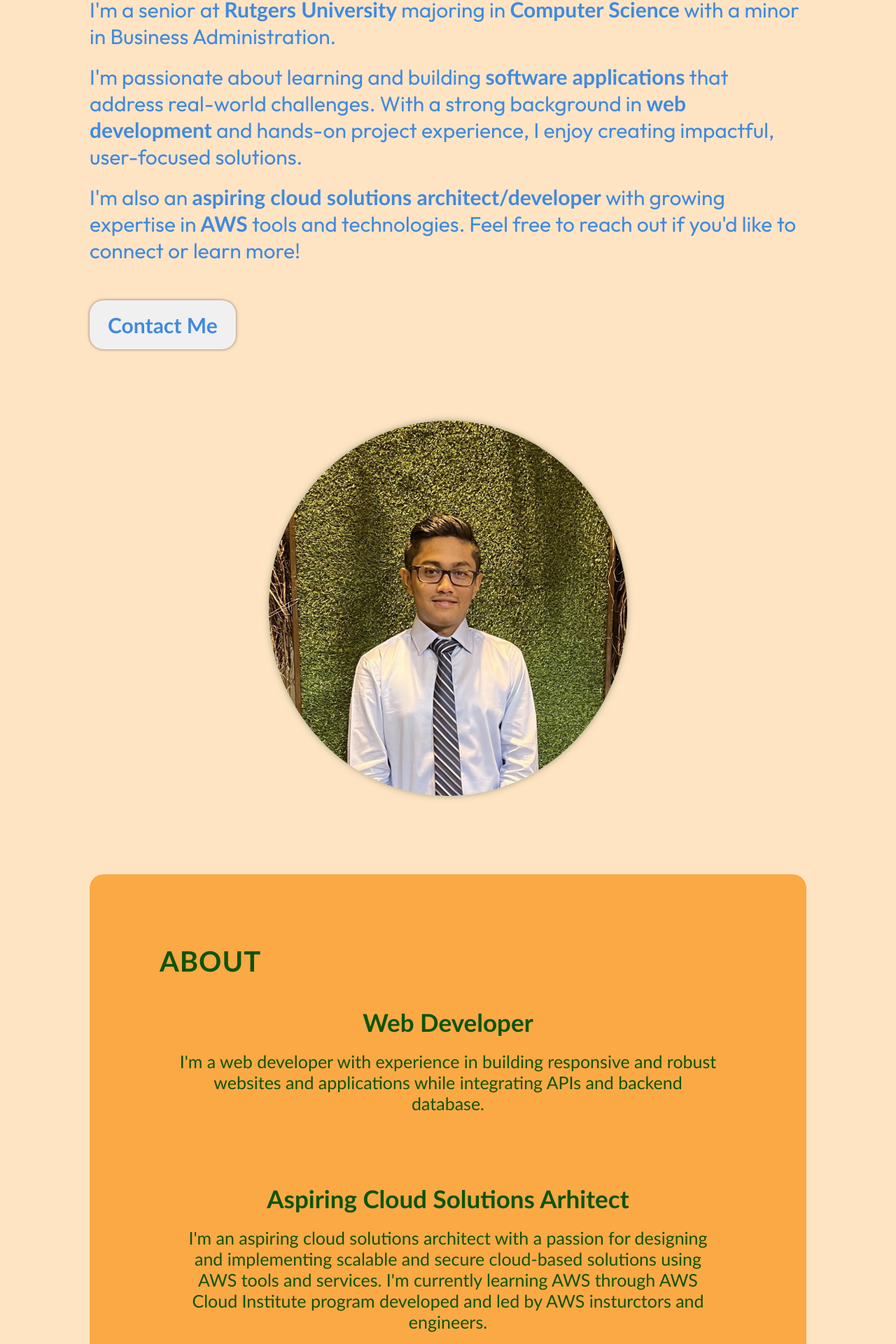
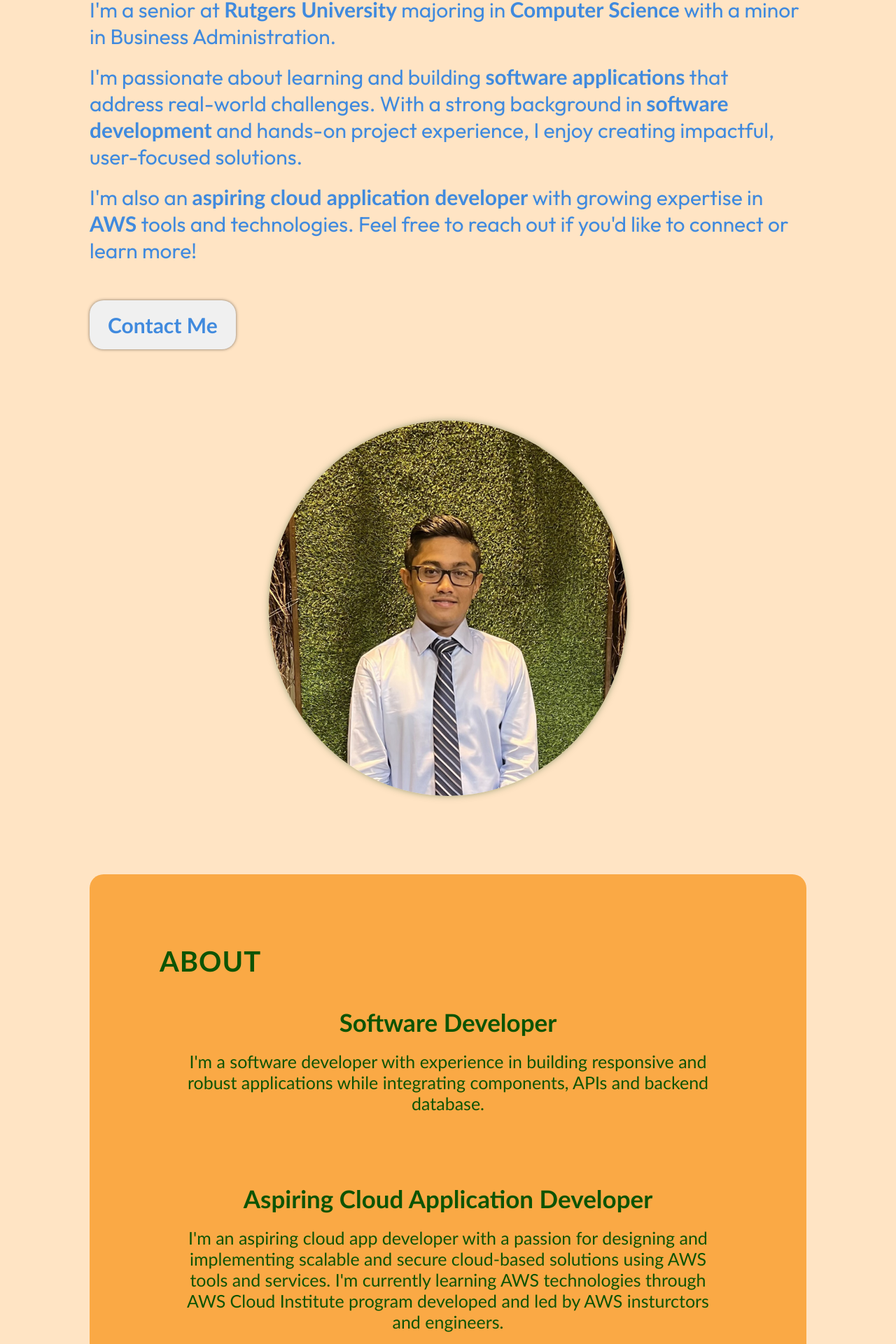
Before and after one commit to jmpatel2113/jineshpatel, a React (Vite) app: page / in a window 1280 px wide. Shown: the part 238-2158 px from the top of the page at 70% size. Built offline with nearby package versions, Linux system fonts and the light colour scheme.

Commit message:
adding experience and updating content

```diff
--- a/src/components/About/About.jsx
+++ b/src/components/About/About.jsx
@@ -10,18 +10,18 @@ const About = () => {
             <ul className={styles.items}>
                 <li className={styles.eachItem}>
                     <div className={styles.descriptions}>
-                        <h3>Web Developer</h3>
-                        <p>I'm a web developer with experience in building responsive and robust websites
-                            and applications while integrating APIs and backend database.
+                        <h3>Software Developer</h3>
+                        <p>I'm a software developer with experience in building responsive and robust
+                            applications while integrating components, APIs and backend database.
                         </p>
                     </div>
                 </li>
                 <li className={styles.eachItem}>
                     <div className={styles.descriptions}>
-                        <h3>Aspiring Cloud Solutions Arhitect</h3>
-                        <p>I'm an aspiring cloud solutions architect with a passion for designing
+                        <h3>Aspiring Cloud Application Developer</h3>
+                        <p>I'm an aspiring cloud app developer with a passion for designing
                             and implementing scalable and secure cloud-based solutions using AWS tools and services.
-                            I'm currently learning AWS through AWS Cloud Institute program developed and
+                            I'm currently learning AWS technologies through AWS Cloud Institute program developed and
                             led by AWS insturctors and engineers.
                         </p>
                     </div>
@@ -31,7 +31,7 @@ const About = () => {
                         <h3>Senior at Rutgers University</h3>
                         <p>I'm a senior attending Rutgers University in New Brunswick, NJ.
                             I'm majoring in Computer Science with B.S. degree and am expected to
-                            graduate in December 2025. I also have minor in Business Administration.
+                            graduate in January 2026. I also have minor in Business Administration.
                         </p>
                     </div>
                 </li>
--- a/src/components/Navbar/Navbar.jsx
+++ b/src/components/Navbar/Navbar.jsx
@@ -15,6 +15,7 @@ const Navbar = () => {
                 <li><a href="#about">About</a></li>
                 <li><a href="#experience">Experience</a></li>
                 <li><a href="#projects">Projects</a></li>
+                <li><a href="#certifications">Certifications</a></li>
                 <li><a href="#contact">Contact</a></li>
             </ul>
 
--- a/src/components/Picture/Picture.jsx
+++ b/src/components/Picture/Picture.jsx
@@ -10,9 +10,9 @@ const Picture = () => {
         <p className={styles.description}>I'm a senior at <strong>Rutgers University</strong> majoring in <strong>Computer Science</strong> with a minor in Business Administration.
 
           <p className={styles.description1}>I'm passionate about learning and building <strong>software applications</strong> that address real-world challenges.
-             With a strong background in <strong>web development</strong> and hands-on project experience, I enjoy creating impactful, user-focused solutions.
+             With a strong background in <strong>software development</strong> and hands-on project experience, I enjoy creating impactful, user-focused solutions.
           </p>
-          <p className={styles.description1}>I'm also an <strong>aspiring cloud solutions architect/developer</strong> with growing expertise in <strong>AWS</strong> tools and technologies.
+          <p className={styles.description1}>I'm also an <strong>aspiring cloud application developer</strong> with growing expertise in <strong>AWS</strong> tools and technologies.
              Feel free to reach out if you'd like to connect or learn more!
           </p>
         </p>
--- a/src/data/history.json
+++ b/src/data/history.json
@@ -1,10 +1,17 @@
 [
     {
-      "role": "Web Developer Intern",
+      "role": "Software Engineer Intern",
+      "organization": "Tuvalabs Inc.",
+      "startDate": "June, 2025",
+      "endDate": "August, 2025",
+      "experiences": ["Built dynamic dashboard using React(frontend) & FastAPI(backend apis)", "Participated in code reviews and wrote unit tests to ensure code quality" ]
+    },
+    {
+      "role": "Software Engineer Intern",
       "organization": "Thaddeus",
       "startDate": "November, 2024",
       "endDate": "Present",
-      "experiences": ["Developing the website using NextJs, TypeScript, Tailwind CSS, and Firebase", "Collaborating using the Agile Methodology and Scrum Framework"]
+      "experiences": ["Developing the website using React, TypeScript, Tailwind CSS, and Firebase", "Collaborating using the Agile Methodology and Scrum Framework"]
     },
     {
       "role": "Software Developer Fellow",
@@ -21,7 +28,7 @@
       "experiences": ["Troublshoot IT related problems over calls, emails & walk-ins for students", "Solved & documented IT related issues on ServiceNow"]
     },
     {
-      "role": "IoT Intern",
+      "role": "Technology Intern",
       "organization": "Triotos",
       "startDate": "May, 2022",
       "endDate": "June, 2022",
--- a/src/data/projects.json
+++ b/src/data/projects.json
@@ -3,28 +3,28 @@
       "title": "Mock Mentor",
       "imageSrc": "projects/projects.png",
       "description": "AI-Generated Mock Interview service where users can practice interviews with instant & accurate feedback constructed by AI.",
-      "skills": ["NextJs", "Gemini API", "Drizzle", "Tailwind CSS"],
+      "skills": ["NextJs", "Gemini AI", "Node.js", "Tailwind CSS"],
       "source": "https://github.com/jmpatel2113/Mock-Mentor"
     },
     {
       "title": "REST API",
       "imageSrc": "projects/projects.png",
       "description": "REST API that registers new users and does CRUD operations on the data with authentication.",
-      "skills": ["Node.js", "Express", "Typescript", "MongoDB"],
+      "skills": ["Typescript", "Node.js", "Express", "MongoDB"],
       "source": "https://github.com/jmpatel2113/rest-api"
     },
     {
       "title": "Stock Trend Prediction Model",
       "imageSrc": "projects/projects.png",
       "description": "Machin Learning Model that predicts the trend of the price of any stock.",
-      "skills": ["Python", "LSTM Model", "Keras", "Streamlit"],
+      "skills": ["Python", "Pandas", "Keras", "Scikit-learn"],
       "source": "https://github.com/jmpatel2113/stock-trend-prediction-app"
     },
     {
       "title": "Web Portfolio",
       "imageSrc": "projects/projects.png",
       "description": "A Web Portfolio demonstrating my experience in software development, particularly web development.",
-      "skills": ["React", "Bootstrap", "CSS"],
+      "skills": ["React", "Tailwind CSS", "Git"],
       "source": "https://github.com/jmpatel2113/jineshpatel"
     }
   ]
```
